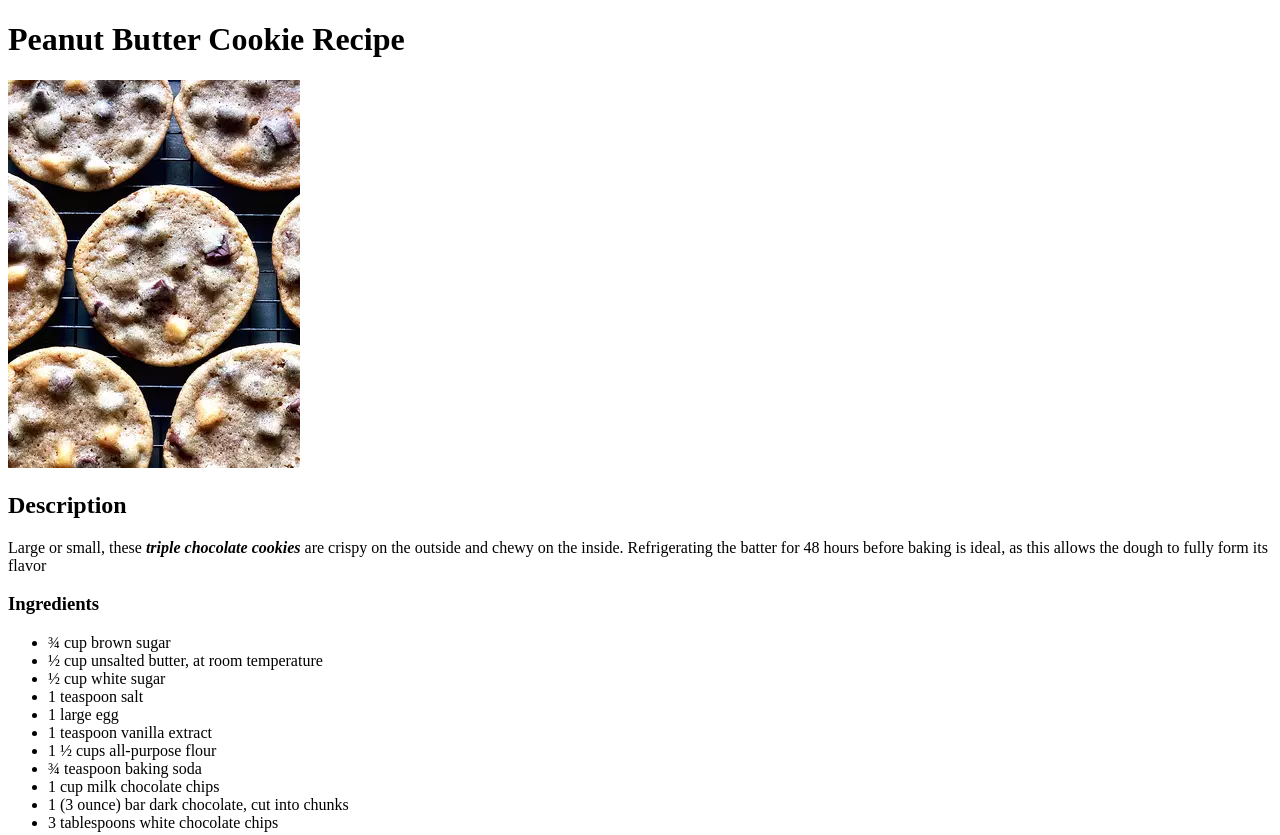
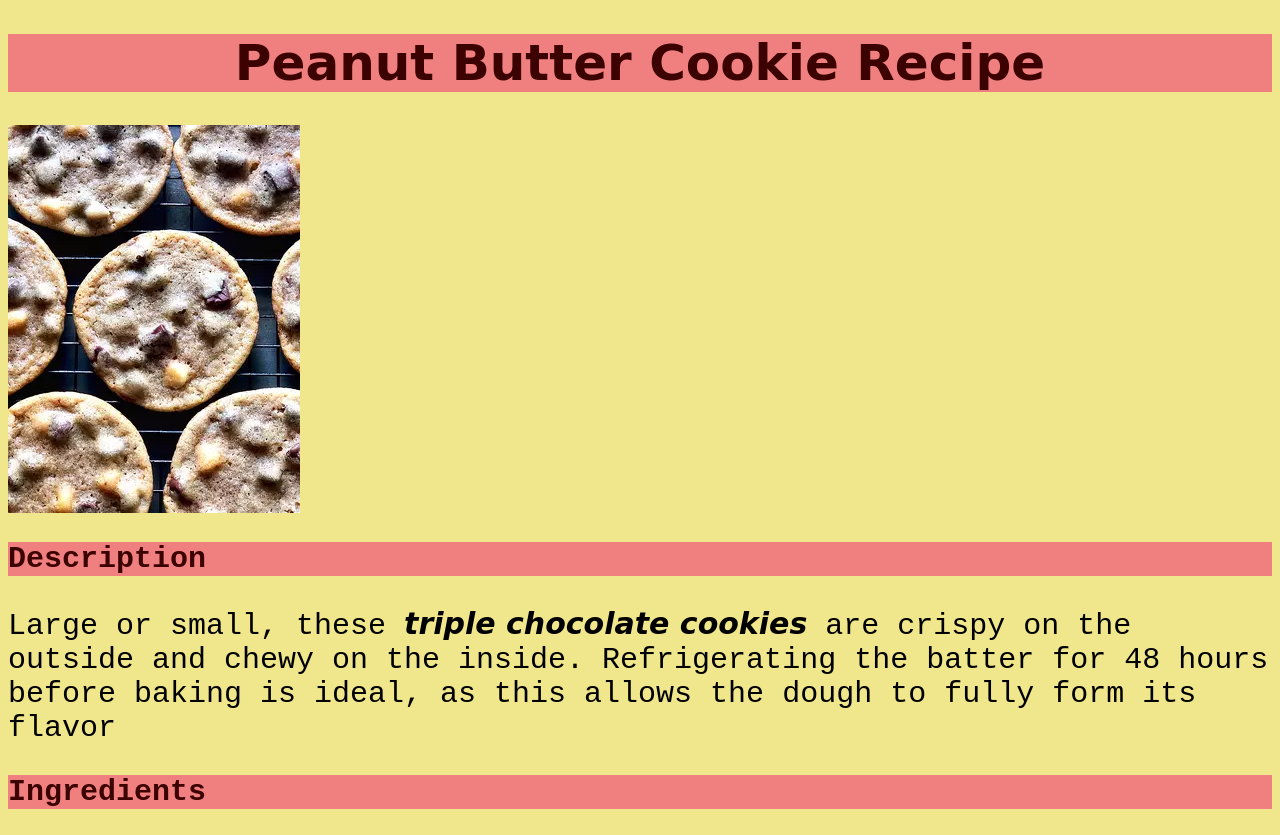
Before and after one commit to Alcadeus0/odin-recipes, a plain HTML site: page recipes/pnb.html in a window 1280 px wide. Shown: the top 835 px of the page. Drawn offline with Linux system fonts and the light colour scheme.

Commit message:
Update style_pnb.css

```diff
--- a/recipes/pnb.html
+++ b/recipes/pnb.html
@@ -4,13 +4,13 @@
     <meta charset="UTF-8">
     <meta http-equiv="X-UA-Compatible" content="IE=edge">
     <meta name="viewport" content="width=device-width, initial-scale=1.0">
-    <link rel="stylesheet" href="style_pnb.html">
+    <link rel="stylesheet" href="style_pnb.css">
     <title>Peanut Butter Cookie</title>
 </head>
 <body>
     <h1 class="heading">Peanut Butter Cookie Recipe</h1>
     <img id="pic" src="../img/tcc.webp">
-    <h2 class="heading">Description</h2>
+    <h2 class="heading topic">Description</h2>
     <p class="topic" >Large or small, these <strong><em>triple chocolate cookies</em></strong> are crispy on the outside and chewy on the inside. Refrigerating the batter for 48 hours before baking is ideal, as this allows the dough to fully form its flavor</p>
     <h3 class="heading topic">Ingredients</h3>
     <ul id="ing">
--- a/recipes/style_pnb.css
+++ b/recipes/style_pnb.css
@@ -6,22 +6,26 @@
 .heading {
     background-color: lightcoral;
     color: hsl(0, 97%, 12%);
-    font-size: 100px;
+    font-size: 50px;
     font-weight: bold;
     text-align: center;
 }
 .topic {
-    font-size: 50px;
+    font-size: 30px;
     text-align: left;
     font-family: monospace;
 }
 #pic {
-    width: 200px;
+    width: auto;
     height: auto;
 }
 #ing {
     background-color: mediumaquamarine;
 }
 #meth {
-    background-color:mintcream;
+    background-color:mediumaquamarine;
 }
+li {
+    font-size: 25px;
+    font-family: -apple-system, BlinkMacSystemFont, 'Segoe UI', Roboto, Oxygen, Ubuntu, Cantarell;
+}
```
